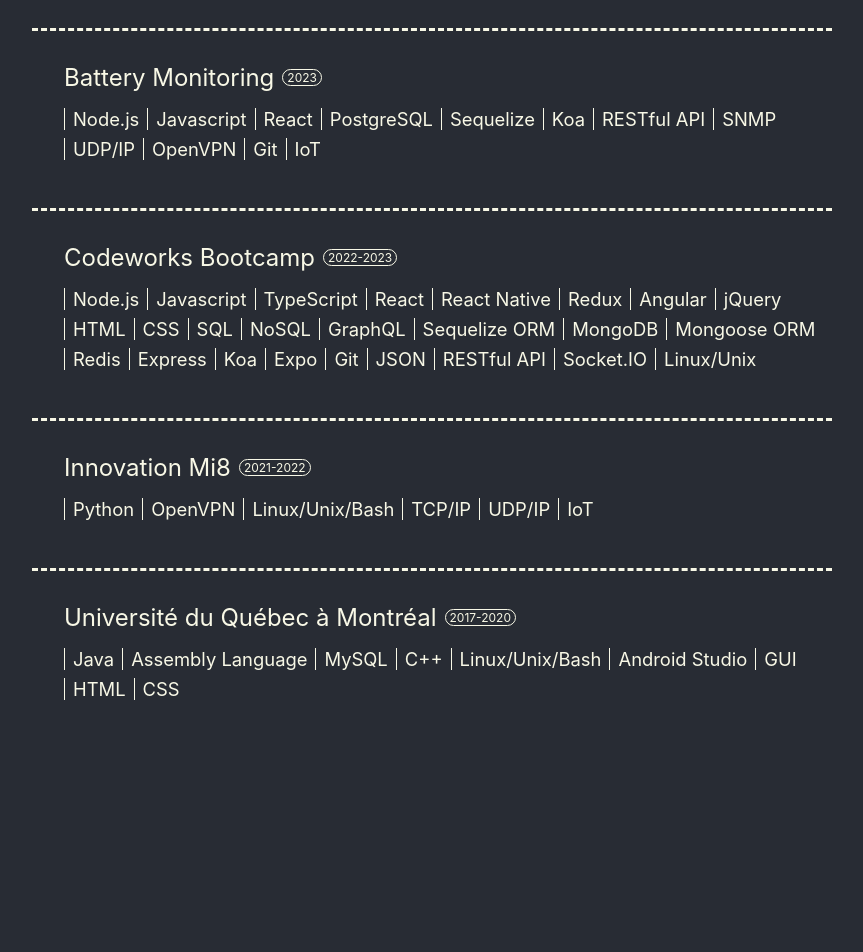
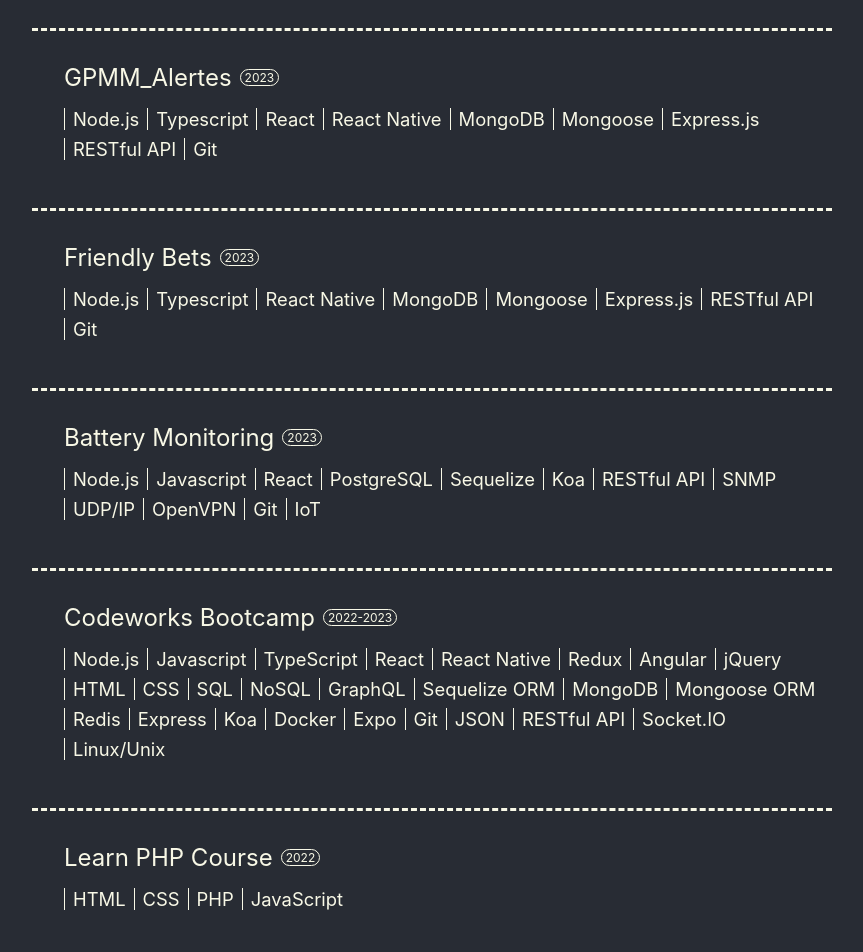
Before and after one commit to mathieuhuet/Portfolio, a React (Create React App) app: page /resume in a window 1280 px wide. Shown: the part 120-1072 px from the top of the page, without its empty margins (32-895 px from the left). Before the commit the page ends 868 px from the top, so only its background shows below. Built offline with nearby package versions, Linux system fonts and the light colour scheme.

Commit message:
update: starting updating portfolio

```diff
--- a/src/Pages/Experiences/experiences.css
+++ b/src/Pages/Experiences/experiences.css
@@ -149,6 +149,85 @@
   to {box-shadow: 1vmin 1vmin black; margin: 0vmin 0vmin 1vmin 4vmin; background-color: #f8f8e6; color: #282c34;}
 }
 
+.IndividualExperienceNoClick {
+  min-width: 85vmin;
+  width: 60vw;
+  border-style: dashed none none none;
+  border-color: #f8f8e6;
+  color: #f8f8e6;
+  margin: 0vmin 0vmin 1vmin 5vmin;
+  padding: 4vmin 0vmin 4vmin 4vmin;
+  display: flex;
+  flex-direction: column;
+  align-items: flex-start;
+  text-decoration: none;
+  -webkit-animation: individualExp 0.25s; /* Safari, Chrome and Opera > 12.1 */
+  -moz-animation: individualExp 0.25s; /* Firefox < 16 */
+   -ms-animation: individualExp 0.25s; /* Internet Explorer */
+    -o-animation: individualExp 0.25s; /* Opera < 12.1 */
+    animation: individualExp 0.25s;
+}
+@keyframes individualExp {
+  from {box-shadow: 1vmin 1vmin black; margin: 0vmin 0vmin 1vmin 4vmin; background-color: #f8f8e6; color: #282c34;}
+  to {box-shadow: 0vmin 0vmin black; margin: 0vmin 0vmin 1vmin 5vmin; background-color: #282c34; color: #f8f8e6;}
+}
+/* Firefox < 16 */
+@-moz-keyframes individualExp {
+  from {box-shadow: 1vmin 1vmin black; margin: 0vmin 0vmin 1vmin 4vmin; background-color: #f8f8e6; color: #282c34;}
+  to {box-shadow: 0vmin 0vmin black; margin: 0vmin 0vmin 1vmin 5vmin; background-color: #282c34; color: #f8f8e6;}
+}
+/* Safari, Chrome and Opera > 12.1 */
+@-webkit-keyframes individualExp {
+  from {box-shadow: 1vmin 1vmin black; margin: 0vmin 0vmin 1vmin 4vmin; background-color: #f8f8e6; color: #282c34;}
+  to {box-shadow: 0vmin 0vmin black; margin: 0vmin 0vmin 1vmin 5vmin; background-color: #282c34; color: #f8f8e6;}
+}
+/* Internet Explorer */
+@-ms-keyframes individualExp {
+  from {box-shadow: 1vmin 1vmin black; margin: 0vmin 0vmin 1vmin 4vmin; background-color: #f8f8e6; color: #282c34;}
+  to {box-shadow: 0vmin 0vmin black; margin: 0vmin 0vmin 1vmin 5vmin; background-color: #282c34; color: #f8f8e6;}
+}
+/* Opera < 12.1 */
+@-o-keyframes individualExp {
+  from {box-shadow: 1vmin 1vmin black; margin: 0vmin 0vmin 1vmin 4vmin; background-color: #f8f8e6; color: #282c34;}
+  to {box-shadow: 0vmin 0vmin black; margin: 0vmin 0vmin 1vmin 5vmin; background-color: #282c34; color: #f8f8e6;}
+}
+
+.IndividualExperienceNoClick:hover {
+  background-color: #f8f8e6;
+  color: #282c34;
+  margin: 0vmin 0vmin 1vmin 4vmin;
+  box-shadow: 1vmin 1vmin black;
+  -webkit-animation: individualExpHover 0.25s; /* Safari, Chrome and Opera > 12.1 */
+  -moz-animation: individualExpHover 0.25s; /* Firefox < 16 */
+   -ms-animation: individualExpHover 0.25s; /* Internet Explorer */
+    -o-animation: individualExpHover 0.25s; /* Opera < 12.1 */
+    animation: individualExpHover 0.25s;
+}
+@keyframes individualExpHover {
+  from {box-shadow: 0vmin 0vmin black; margin: 0vmin 0vmin 1vmin 5vmin; background-color: #282c34; color: #f8f8e6;}
+  to {box-shadow: 1vmin 1vmin black; margin: 0vmin 0vmin 1vmin 4vmin; background-color: #f8f8e6; color: #282c34;}
+}
+/* Firefox < 16 */
+@-moz-keyframes individualExpHover {
+  from {box-shadow: 0vmin 0vmin black; margin: 0vmin 0vmin 1vmin 5vmin; background-color: #282c34; color: #f8f8e6;}
+  to {box-shadow: 1vmin 1vmin black; margin: 0vmin 0vmin 1vmin 4vmin; background-color: #f8f8e6; color: #282c34;}
+}
+/* Safari, Chrome and Opera > 12.1 */
+@-webkit-keyframes individualExpHover {
+  from {box-shadow: 0vmin 0vmin black; margin: 0vmin 0vmin 1vmin 5vmin; background-color: #282c34; color: #f8f8e6;}
+  to {box-shadow: 1vmin 1vmin black; margin: 0vmin 0vmin 1vmin 4vmin; background-color: #f8f8e6; color: #282c34;}
+}
+/* Internet Explorer */
+@-ms-keyframes individualExpHover {
+  from {box-shadow: 0vmin 0vmin black; margin: 0vmin 0vmin 1vmin 5vmin; background-color: #282c34; color: #f8f8e6;}
+  to {box-shadow: 1vmin 1vmin black; margin: 0vmin 0vmin 1vmin 4vmin; background-color: #f8f8e6; color: #282c34;}
+}
+/* Opera < 12.1 */
+@-o-keyframes individualExpHover {
+  from {box-shadow: 0vmin 0vmin black; margin: 0vmin 0vmin 1vmin 5vmin; background-color: #282c34; color: #f8f8e6;}
+  to {box-shadow: 1vmin 1vmin black; margin: 0vmin 0vmin 1vmin 4vmin; background-color: #f8f8e6; color: #282c34;}
+}
+
 
 .IETop {
   display: flex;
--- a/src/Pages/Experiences/experiences.js
+++ b/src/Pages/Experiences/experiences.js
@@ -8,28 +8,64 @@
   const experiences = useMemo(() => [
     {
       id: 0,
+      institution: 'GPMM_Alertes',
+      blurb: "",
+      languages: ['Node.js', 'Typescript', 'React', 'React Native', 'MongoDB', 'Mongoose', 'Express.js', 'RESTful API', 'Git'],
+      date: '2023',
+      route: 'gpmm',
+    },
+    {
+      id: 1,
+      institution: 'Friendly Bets',
+      blurb: "",
+      languages: ['Node.js', 'Typescript', 'React Native', 'MongoDB', 'Mongoose', 'Express.js', 'RESTful API', 'Git'],
+      date: '2023',
+      route: 'friendly_bets',
+    },
+    {
+      id: 2,
       institution: 'Battery Monitoring',
+      blurb: "",
       languages: ['Node.js', 'Javascript', 'React', 'PostgreSQL', 'Sequelize', 'Koa', 'RESTful API', 'SNMP', 'UDP/IP', 'OpenVPN', 'Git', 'IoT'],
       date: '2023',
       route: 'battery_monitoring',
     },
     {
-      id: 1,
+      id: 3,
       institution: 'Codeworks Bootcamp',
-      languages: ['Node.js', 'Javascript', 'TypeScript', 'React', 'React Native', 'Redux', 'Angular', 'jQuery', 'HTML', 'CSS', 'SQL', 'NoSQL', "GraphQL", 'Sequelize ORM', 'MongoDB', 'Mongoose ORM', 'Redis', 'Express', 'Koa', 'Expo', 'Git', 'JSON', 'RESTful API', 'Socket.IO', 'Linux/Unix'],
+      blurb: "",
+      languages: ['Node.js', 'Javascript', 'TypeScript', 'React', 'React Native', 'Redux', 'Angular', 'jQuery', 'HTML', 'CSS', 'SQL', 'NoSQL', "GraphQL", 'Sequelize ORM', 'MongoDB', 'Mongoose ORM', 'Redis', 'Express', 'Koa', 'Docker', 'Expo', 'Git', 'JSON', 'RESTful API', 'Socket.IO', 'Linux/Unix'],
       date: '2022-2023',
       route: 'codeworks',
     },
     {
-      id: 2,
+      id: 4,
+      institution: 'Learn PHP Course',
+      blurb: "",
+      languages: ['HTML', 'CSS', 'PHP', 'JavaScript'],
+      date: '2022',
+      route: '',
+    },
+    {
+      id: 5,
       institution: 'Innovation Mi8',
+      blurb: "",
       languages: ['Python', 'OpenVPN', 'Linux/Unix/Bash', 'TCP/IP', 'UDP/IP', 'IoT'],
       date: '2021-2022',
       route: 'mi8',
     },
     {
-      id: 3,
+      id: 6,
+      institution: 'Crash Course on Python',
+      blurb: "Certificat obtenu pour le cours en ligne autorisé par Google et proposé par l'intermédiaire de Coursera.",
+      languages: ['Python'],
+      date: '2020',
+      route: '',
+    },
+    {
+      id: 7,
       institution: 'Université du Québec à Montréal',
+      blurb: "",
       languages: ['Java', 'Assembly Language', 'MySQL', 'C++', 'Linux/Unix/Bash', 'Android Studio', 'GUI', 'HTML', 'CSS'],
       date: '2017-2020',
       route: 'uqam',
@@ -81,6 +117,8 @@
       </div>
       <div className='ExperienceList'>
         {result.map(exp =>
+          <>
+          {exp.route &&
             <div className='IndividualExperience' key={exp.id} onClick={() => {
               navigate(`/${exp.route}`);
             }}>
@@ -92,6 +130,9 @@
                   {exp.date}
                 </div>
               </div>
+              <div className='IEMiddle'>
+                {exp.blurb}
+              </div>
               <div className='IEBottom'>
                 <div className='IELanguages'>
                   {exp.languages.map(lang =>
@@ -102,6 +143,32 @@
                 </div>
               </div>
             </div>
+          }
+          {!exp.route &&
+            <div className='IndividualExperienceNoClick' key={exp.id}>
+              <div className='IETop'>
+                <div className='IEInstitution'>
+                  {exp.institution}
+                </div>
+                <div className='IEDate'>
+                  {exp.date}
+                </div>
+              </div>
+              <div className='IEMiddle'>
+                {exp.blurb}
+              </div>
+              <div className='IEBottom'>
+                <div className='IELanguages'>
+                  {exp.languages.map(lang =>
+                    <div className="Languages" key={lang}>
+                      {lang}
+                    </div>
+                  )}
+                </div>
+              </div>
+            </div>
+          }
+          </>
         )}
       </div>
     </div>
--- a/src/Pages/FriendlyBets/friendlyBets.css
+++ b/src/Pages/FriendlyBets/friendlyBets.css
@@ -0,0 +1,7 @@
+.FriendlyBets {
+  background-color: #2c365a;
+  color: #fde6bb;
+  display: flex;
+  height: 100vh;
+  width: 100%;
+}
--- /dev/null
+++ b/src/Pages/FriendlyBets/friendlyBets.js
@@ -0,0 +1,37 @@
+import './friendlyBets.css';
+import React from "react";
+import { useMediaQuery } from 'react-responsive';
+
+/*
+Component that display the page about the Battery Montiroring project. http://www.mathieuhuet.com/friendly_bets/
+*/
+
+const colors = {
+  white: "#fff",
+  black: "#000",
+  primary: "#2c365a",
+  secondary: "#969bad",
+  tertiary: "#fde6bb",
+  accent: "#9ed885",
+  darkGray: "#111827",
+  lightGray: "#6B7280",
+  success: "#22C55E",
+  failure: "#EF4444",
+  purple: "#a377fb",
+  orange: "#ef835d",
+}
+
+function FriendlyBets () {
+  // const isDesktopOrLaptop = useMediaQuery({query: '(min-width: 1224px)'});
+  // const isBigScreen = useMediaQuery({ query: '(min-width: 1824px)' });
+  const isTabletOrMobile = useMediaQuery({ query: '(max-width: 1224px)' });
+  const isPortrait = useMediaQuery({ query: '(orientation: portrait)' });
+  // const isRetina = useMediaQuery({ query: '(min-resolution: 2dppx)' });
+  return (
+    <div className='FriendlyBets'>
+      test
+    </div>
+  );
+}
+
+export default FriendlyBets;
--- /dev/null
+++ b/src/Pages/GPMM/gpmm.css
@@ -0,0 +1,7 @@
+.GPMM {
+  background-color: #f6f6f6;
+  color: #004638;
+  display: flex;
+  height: 100vh;
+  width: 100%;
+}
--- /dev/null
+++ b/src/Pages/GPMM/gpmm.js
@@ -0,0 +1,36 @@
+import './gpmm.css';
+import React from "react";
+import { useMediaQuery } from 'react-responsive';
+
+/*
+Component that display the page about the Battery Montiroring project. http://www.mathieuhuet.com/gpmm/
+*/
+
+const colors = {
+  white: "#f6f6f6",
+  whiteGreen: "#eef2e7",
+  lightGreen: "#82bf00",
+  darkGreen: "#004638",
+  neonGreen: '#d8f537',
+  lightGray: "#c3c3c3",
+  success: "#22C55E",
+  failure: "#EF4444",
+  blue: '#0063bf',
+  yellow: '#bcbf00',
+  red: '#bf0000',
+};
+
+function GPMM () {
+  // const isDesktopOrLaptop = useMediaQuery({query: '(min-width: 1224px)'});
+  // const isBigScreen = useMediaQuery({ query: '(min-width: 1824px)' });
+  const isTabletOrMobile = useMediaQuery({ query: '(max-width: 1224px)' });
+  const isPortrait = useMediaQuery({ query: '(orientation: portrait)' });
+  // const isRetina = useMediaQuery({ query: '(min-resolution: 2dppx)' });
+  return (
+    <div className='GPMM'>
+      test
+    </div>
+  );
+}
+
+export default GPMM;
--- a/src/Pages/Main/main.css
+++ b/src/Pages/Main/main.css
@@ -1,5 +1,8 @@
 .Main {
-  background-color: #282c34;
+  background: -webkit-linear-gradient(#282c34, #3b4049);
+  background: -o-linear-gradient(#282c34, #3b4049);
+  background: -moz-linear-gradient(#282c34, #3b4049);
+  background: linear-gradient(#282c34, #3b4049);
   display: flex;
   align-items: flex-start;
   font-size: 2.2vmin;
@@ -12,7 +15,6 @@
 }
 .MainPortrait {
   height: 80vh;
-  background-color: #282c34;
   display: flex;
   flex-direction: column;
   justify-content: center;
@@ -63,24 +65,13 @@
   pointer-events: none;
   border-radius: 50%;
 }
-.motiontest {
-  animation: Mathieu-spin infinite 16s linear;
-}
 .motiontest:hover {
   cursor: grab;
 }
 .motiontest:active {
   cursor: grabbing;
-  animation: none;
 }
-@keyframes Mathieu-spin {
-  from {
-    transform: rotate(0deg);
-  }
-  to {
-    transform: rotate(360deg);
-  }
-}
+
 
 .MainLeft {
   margin: 5vmin 0vmin 0vmin 5vmin;
--- a/src/Routes/routing.js
+++ b/src/Routes/routing.js
@@ -6,6 +6,8 @@
 import Codeworks from '../Pages/Codeworks/codeworks';
 import Uqam from '../Pages/UQAM/uqam';
 import Mi8 from '../Pages/Mi8/mi8';
+import FriendlyBets from '../Pages/FriendlyBets/friendlyBets';
+import GPMM from '../Pages/GPMM/gpmm';
 
 
 /*
@@ -34,6 +36,14 @@
           element={<BatteryMonitoring />}
         />
         <Route
+          path="/friendly_bets"
+          element={<FriendlyBets />}
+        />
+        <Route
+          path="/gpmm"
+          element={<GPMM />}
+        />
+        <Route
           path="/resume"
           element={<Experiences />}
         />
--- a/src/index.css
+++ b/src/index.css
@@ -6,6 +6,7 @@
   -webkit-font-smoothing: antialiased;
   -moz-osx-font-smoothing: grayscale;
   background-color: #282c34;
+  height: fit-content;
   -webkit-font-smoothing: antialiased;
 }
 body::-webkit-scrollbar {
```
Also changed, not shown: src/Pages/FriendlyBets/friendlyBets.jsx (deleted). Lines whose indentation alone changed are shown as unchanged.
